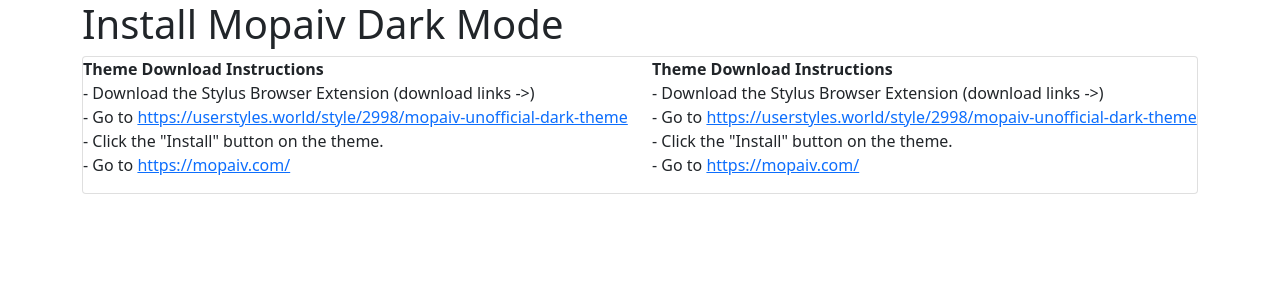
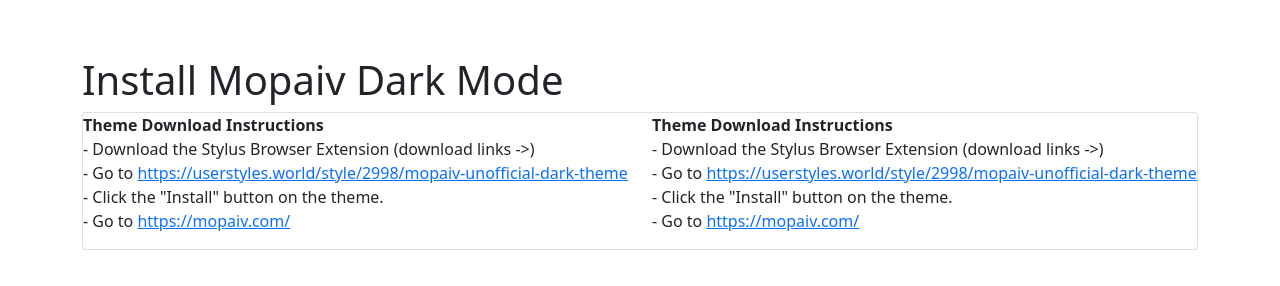
Before and after one commit to IndexGit01/mopaiv-dark, a plain HTML site: page index.html in a window 1280 px wide. Drawn offline with nearby package versions, Linux system fonts and the light colour scheme; the site is published under a folder, as on GitHub Pages, so addresses that start at the root find nothing.

Commit message:
Update index.html

```diff
--- a/index.html
+++ b/index.html
@@ -10,7 +10,7 @@
 
     <!-- CSS FILES -->
     <link href="https://cdn.jsdelivr.net/npm/bootstrap@5.1.3/dist/css/bootstrap.min.css" rel="stylesheet" integrity="sha384-1BmE4kWBq78iYhFldvKuhfTAU6auU8tT94WrHftjDbrCEXSU1oBoqyl2QvZ6jIW3" crossorigin="anonymous">
-    <link rel="stylesheet" href="/assets/css/main.css" type="text/css">
+    <link rel="stylesheet" href="assets/css/main.css" type="text/css">
   </head>
   <body>
     <div class="container" id="pageContent">
```
